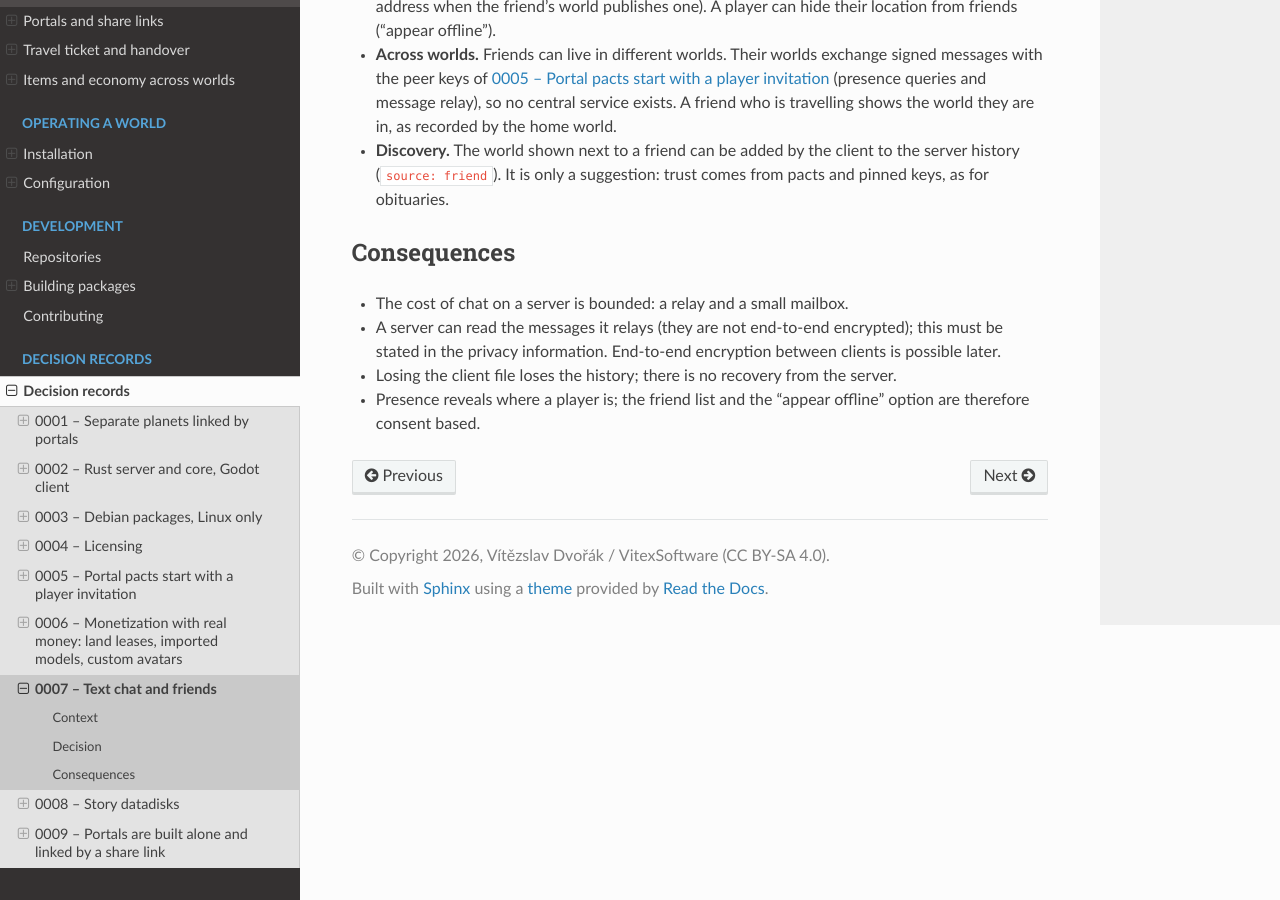
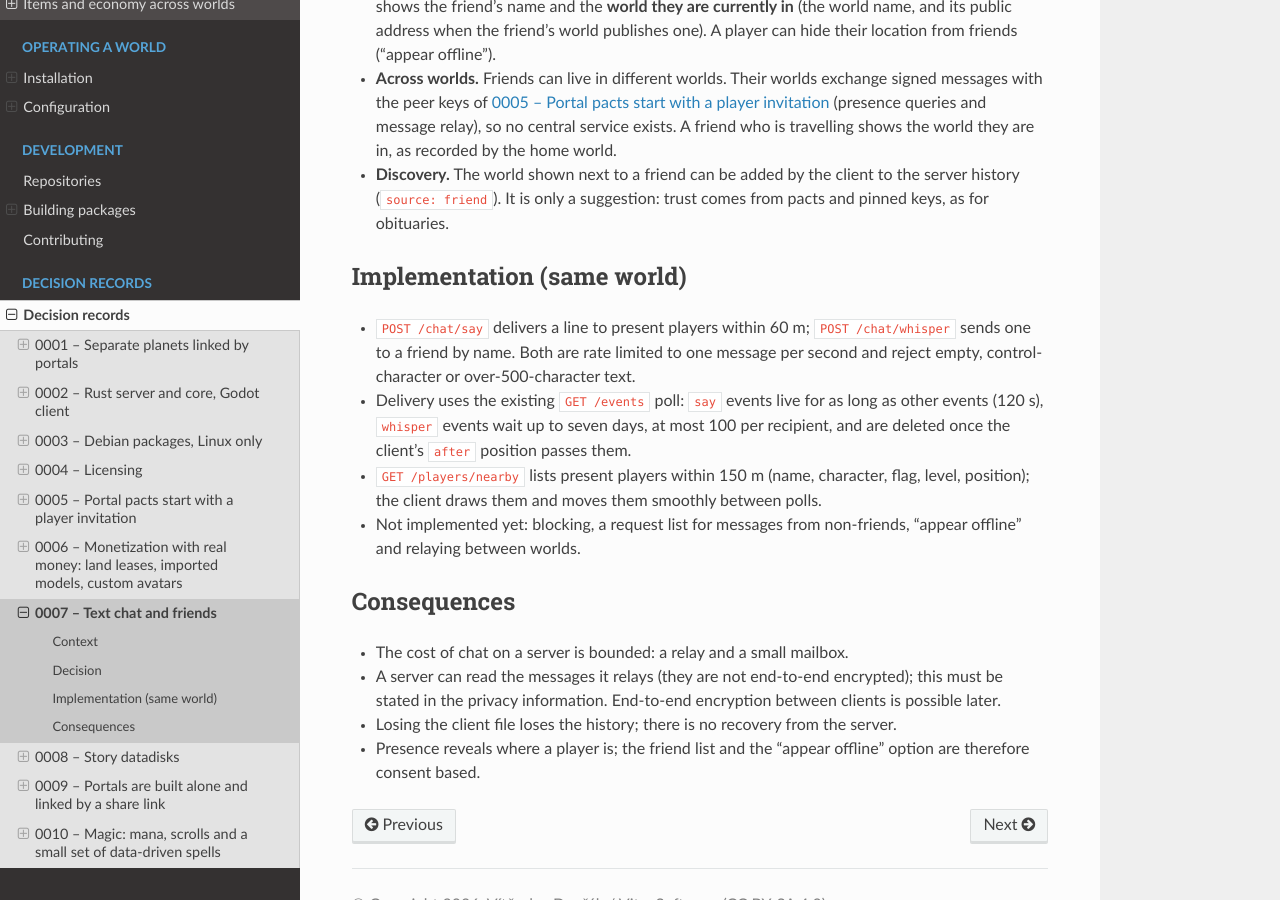
Before and after one commit to VitexSoftware/ishtaria-docs, a Sphinx documentation site: the page built from source/decisions/0007-chat-and-friends.rst, in a window 1280 px wide and 900 px high, scrolled down 853 px. Built offline with Sphinx 7.4.7 and the Read the Docs theme 3.1.0, drawn with Linux system fonts in a browser that asks for light colours; some of the changed text lies outside the part shown.

Commit message:
docs(ishtaria-docs): add ADR 0010 on magic and update ADR 0007
Co-Authored-By: Claude Sonnet 5.5 <noreply@anthropic.com>

```diff
--- a/source/architecture/gathering.rst
+++ b/source/architecture/gathering.rst
@@ -77,8 +77,10 @@ RPG items
 The 55 models of the Quaternius *Ultimate RPG Items Bundle* (CC0) are items of
 the catalog (migration ``0017_item_catalog.sql``): weapons, armour, shields,
 potions, keys, books, valuables and remains. They have names, categories and
-icons; they have **no statistics yet** and no way to be obtained until combat,
-smithing and loot exist. Items with a ``multi_slot`` stack (weapons, armour)
+icons. Since migration ``0036_combat.sql`` armour has defense values and slots
+(``etc/combat.json``), melee weapons have swing points (``etc/creatures.json``), and
+the common ones can be crafted from iron ingots and hides; the rest have no
+statistics yet and no way to be obtained. Items with a ``multi_slot`` stack (weapons, armour)
 fill one slot each.
 
 Animals and fish
--- a/source/decisions/0007-chat-and-friends.rst
+++ b/source/decisions/0007-chat-and-friends.rst
@@ -1,7 +1,7 @@
 0007 – Text chat and friends
 ============================
 
-:Status: Accepted requirements, design proposed (nothing implemented)
+:Status: Accepted; same-world say and whisper implemented (migration 0035), cross-world relay, blocking and message requests still planned
 :Date: 2026-10-05
 
 Context
@@ -45,6 +45,20 @@ Decision
   the server history (``source: friend``). It is only a suggestion: trust
   comes from pacts and pinned keys, as for obituaries.
 
+Implementation (same world)
+---------------------------
+
+* ``POST /chat/say`` delivers a line to present players within 60 m;
+  ``POST /chat/whisper`` sends one to a friend by name. Both are rate limited to one
+  message per second and reject empty, control-character or over-500-character text.
+* Delivery uses the existing ``GET /events`` poll: ``say`` events live for as long as other
+  events (120 s), ``whisper`` events wait up to seven days, at most 100 per recipient,
+  and are deleted once the client's ``after`` position passes them.
+* ``GET /players/nearby`` lists present players within 150 m (name, character, flag,
+  level, position); the client draws them and moves them smoothly between polls.
+* Not implemented yet: blocking, a request list for messages from non-friends,
+  "appear offline" and relaying between worlds.
+
 Consequences
 ------------
 
```
Also changed, not shown: source/decisions/0010-magic.rst (added, +67 -0 lines).
